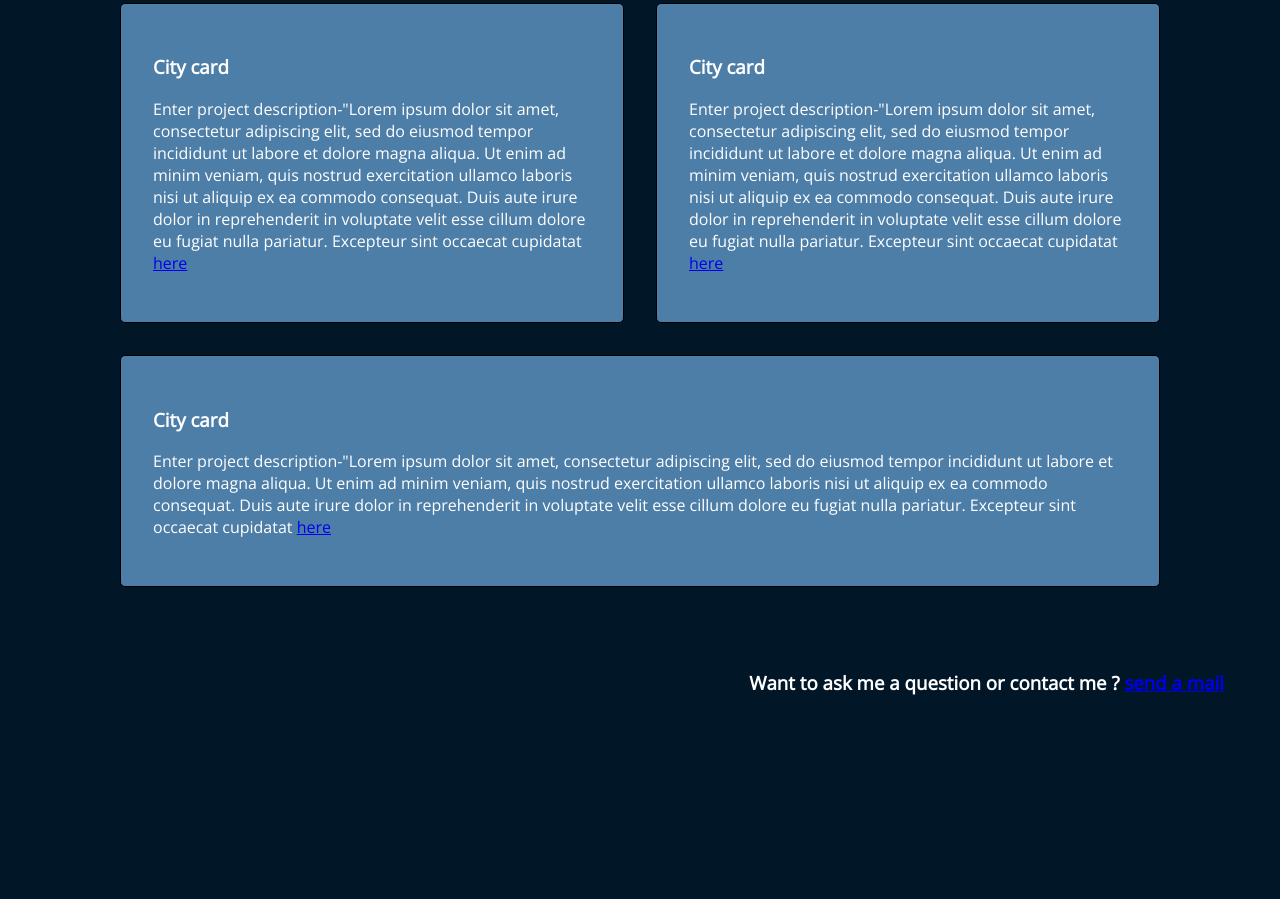
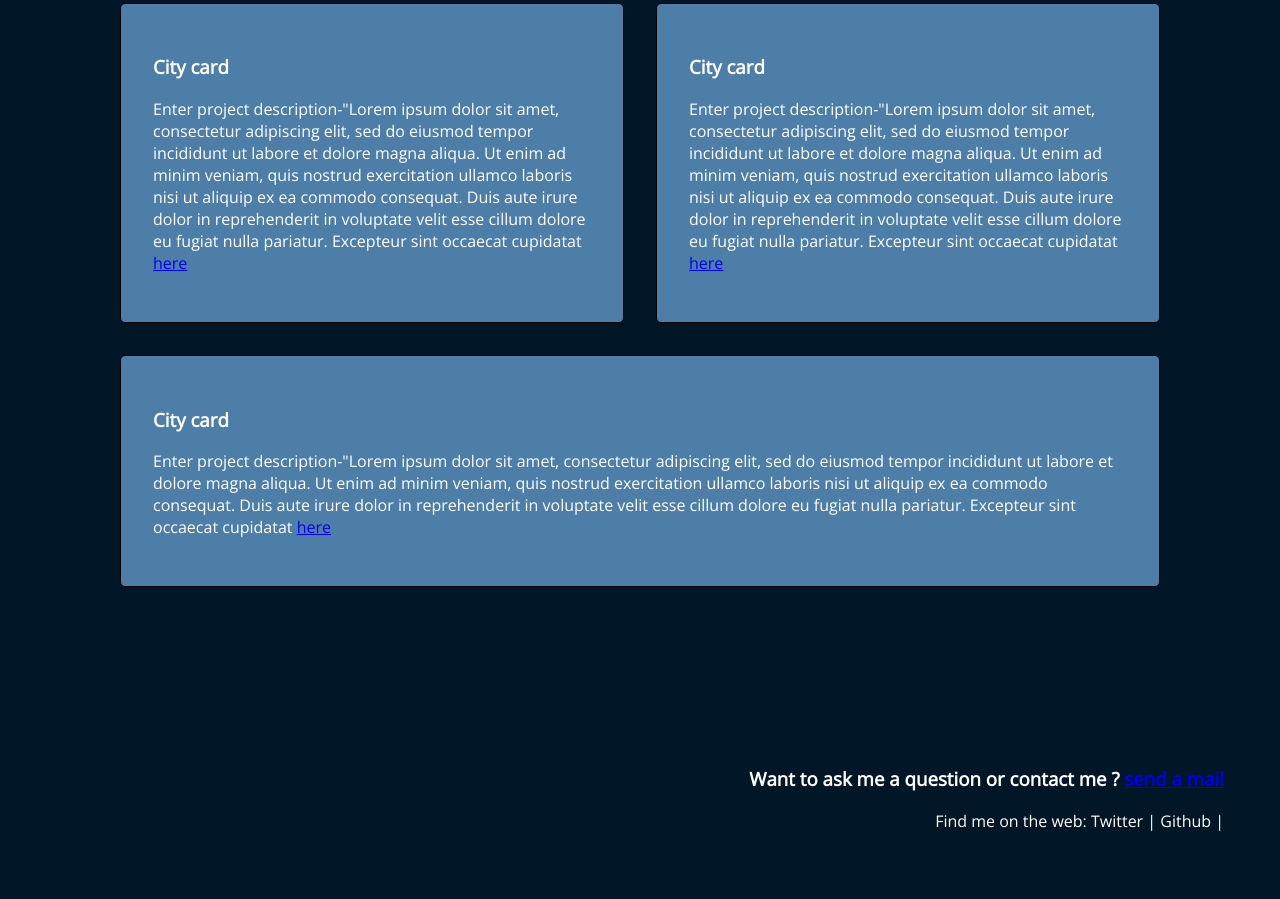
Before and after one commit to sandraisrael/Portfolio-O.U, a plain HTML site: page index.html in a window 1280 px wide. Shown: the part 886-1785 px from the top of the page. Before the commit the page ends 1656 px from the top, so only its background shows below. Drawn offline with nearby package versions, Linux system fonts and the light colour scheme.

Commit message:
additons to footer

```diff
--- a/index.html
+++ b/index.html
@@ -51,13 +51,17 @@
               <h3> City card </h3>
               <p> Enter project description-"Lorem ipsum dolor sit amet, consectetur adipiscing elit, sed do eiusmod tempor incididunt ut labore et dolore magna aliqua. Ut enim ad minim veniam, quis nostrud exercitation ullamco laboris nisi ut aliquip ex ea commodo consequat. Duis aute irure dolor in reprehenderit in voluptate velit esse cillum dolore eu fugiat nulla pariatur. Excepteur sint occaecat cupidatat <a href="#">here</a></p>
             </div>
+          </div>
 
           </div>
         </div>
       </div>
 
       <div class="footer">
+        <div class="container">
         <h3>Want to ask me a question or contact me ? <a href="#">send a mail</a> </h3>
+        <p>Find me on the web: Twitter | Github |</p>
+      </div>
       </div>
 
     </div>
```
